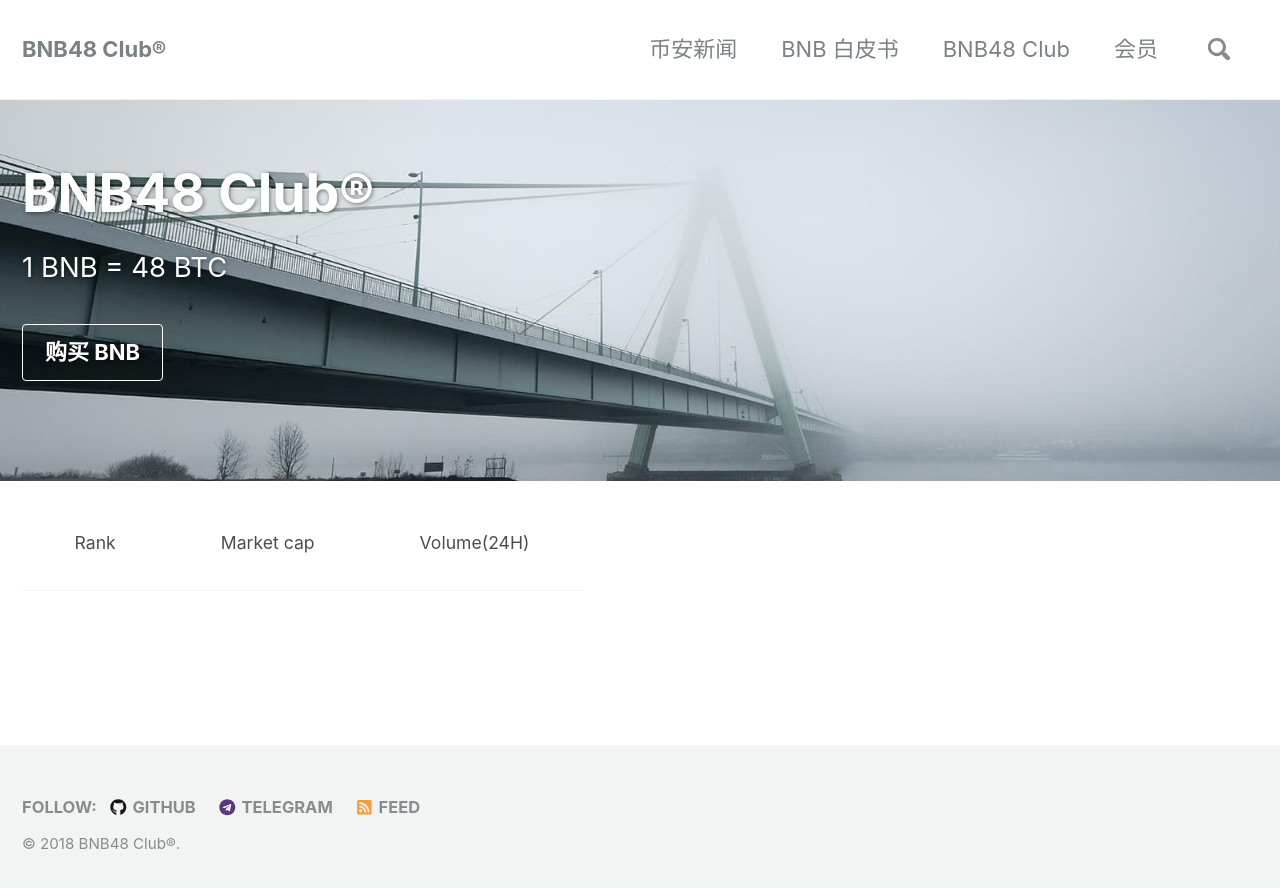
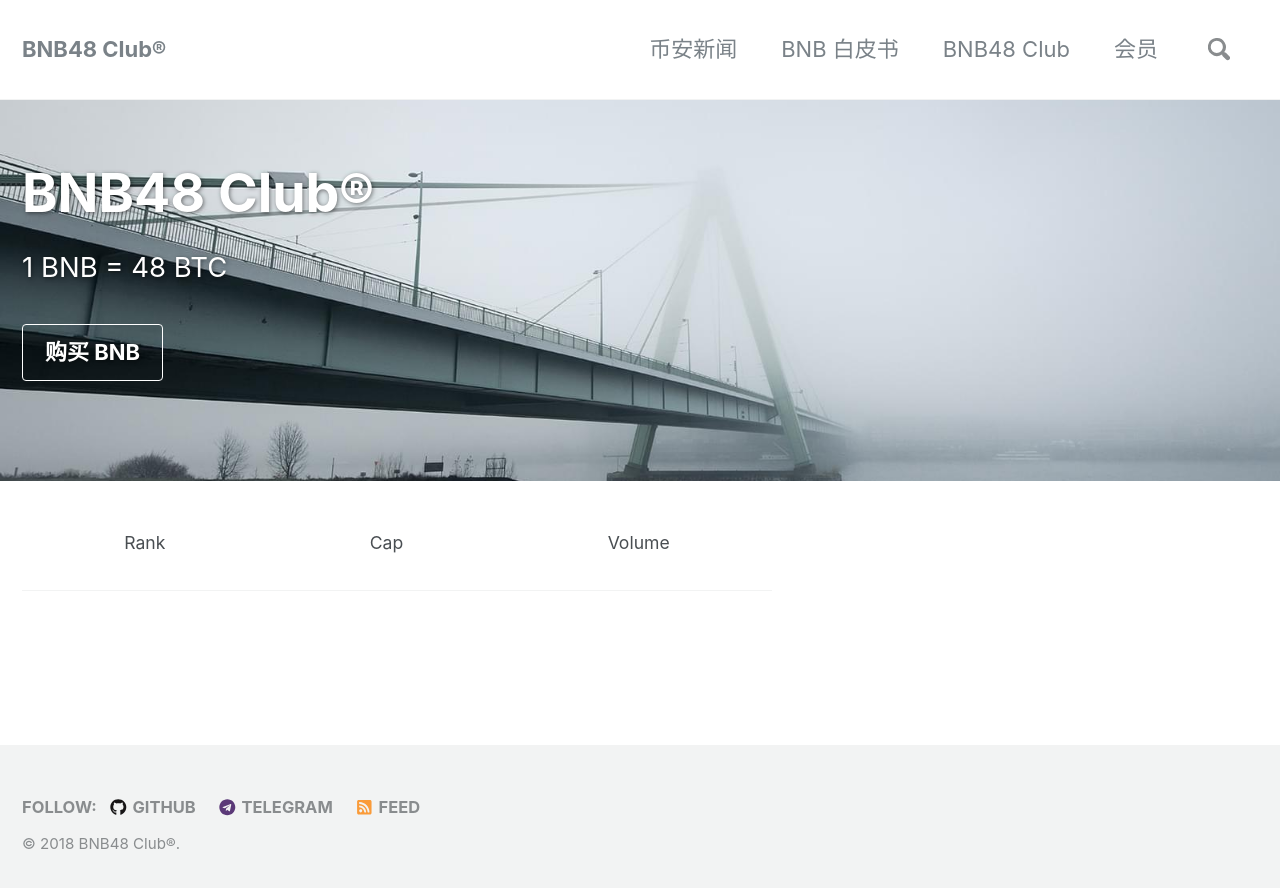
Before and after one commit to 48Club/BNB48Club.github.io, a Jekyll site: the page built from _pages/home.md, in a window 1280 px wide. Shown: the top 888 px of the page. Built offline with Jekyll 4.4.1, drawn with Linux system fonts in a browser that asks for light colours; nearby versions of some CDN libraries.

Commit message:
解决了一个首页移动适配问题

```diff
--- a/_includes/market.html
+++ b/_includes/market.html
@@ -37,7 +37,8 @@
 #market {
   margin-top: 20px;
   padding-bottom: 32px;
-  width: 560px;
+  width: 100%;
+  max-width: 750px;
 }
 
 .row {
@@ -68,8 +69,10 @@
 }
 
 .content {
+  font-size: .8em;
   font-weight: bold;
 }
+
 </style>
 <div class="feature__wrapper container" id="market">
   <div class="row">
@@ -89,14 +92,14 @@
     </div>
     <div class="col" id="col-other">
       <div>
-        <span class="label">Market cap</span>
+        <span class="label">Cap</span>
         <br />
         <span id="cap" class="content"></span>
       </div>
     </div>
     <div class="col" id="col-other">
       <div>
-        <span class="label">Volume(24H)</span>
+        <span class="label">Volume</span>
         <br />
         <span id="volume" class="content"></span>
       </div>
--- a/_pages/home.md
+++ b/_pages/home.md
@@ -32,8 +32,4 @@
 
 ---
 
-<!-- {% include feature_row id="intro" type="center" %} -->
-
 {% include market.html %}
-
-<!-- {% include feature_row %} -->
```
Also changed, not shown: other parts of _includes/market.html (+2 -2 lines).
